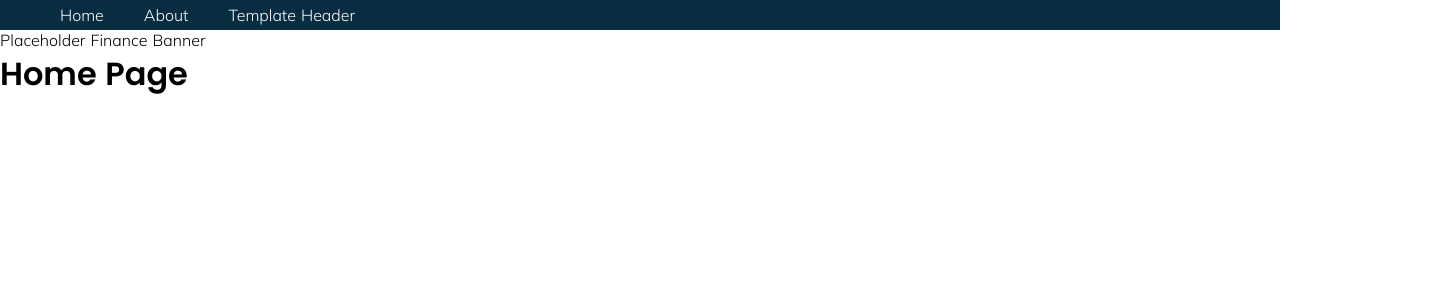
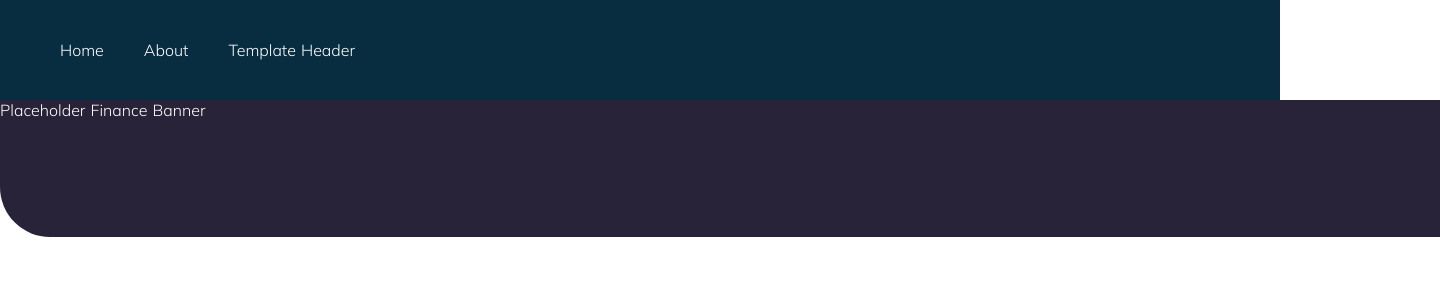
Before and after one commit to BugSquasher01/nexus-point-project, a Nuxt app: page / in a window 1280 px wide. Shown: the top 300 px of the page, 1440 px wide, since content can reach past the window. Built offline with nearby package versions, Linux system fonts and the light colour scheme.

Commit message:
Added styling for new FinanceBanner

```diff
--- a/assets/main.scss
+++ b/assets/main.scss
@@ -22,7 +22,9 @@ nav {
   padding: 5px 60px;
   background: #082c40;
   color: white;
-  position: relative;
+  position: absolute;
+  height: 100px;
+  width: 100%;
   align-items: center;
   display: flex;
   justify-content: space-between;
@@ -42,6 +44,20 @@ nav {
       padding-right: 40px;
     }
   }
+}
+
+.financeBanner {
+  position: absolute;
+  width: 1440px;
+  height: 137px;
+  left: 0px;
+  top: 100px;
+  background: #282338;
+  border-radius: 0px 0px 0px 50px;
+}
+
+.financeBanner p {
+  color: #FFFFFF;
 }
 
 // page layout
```
